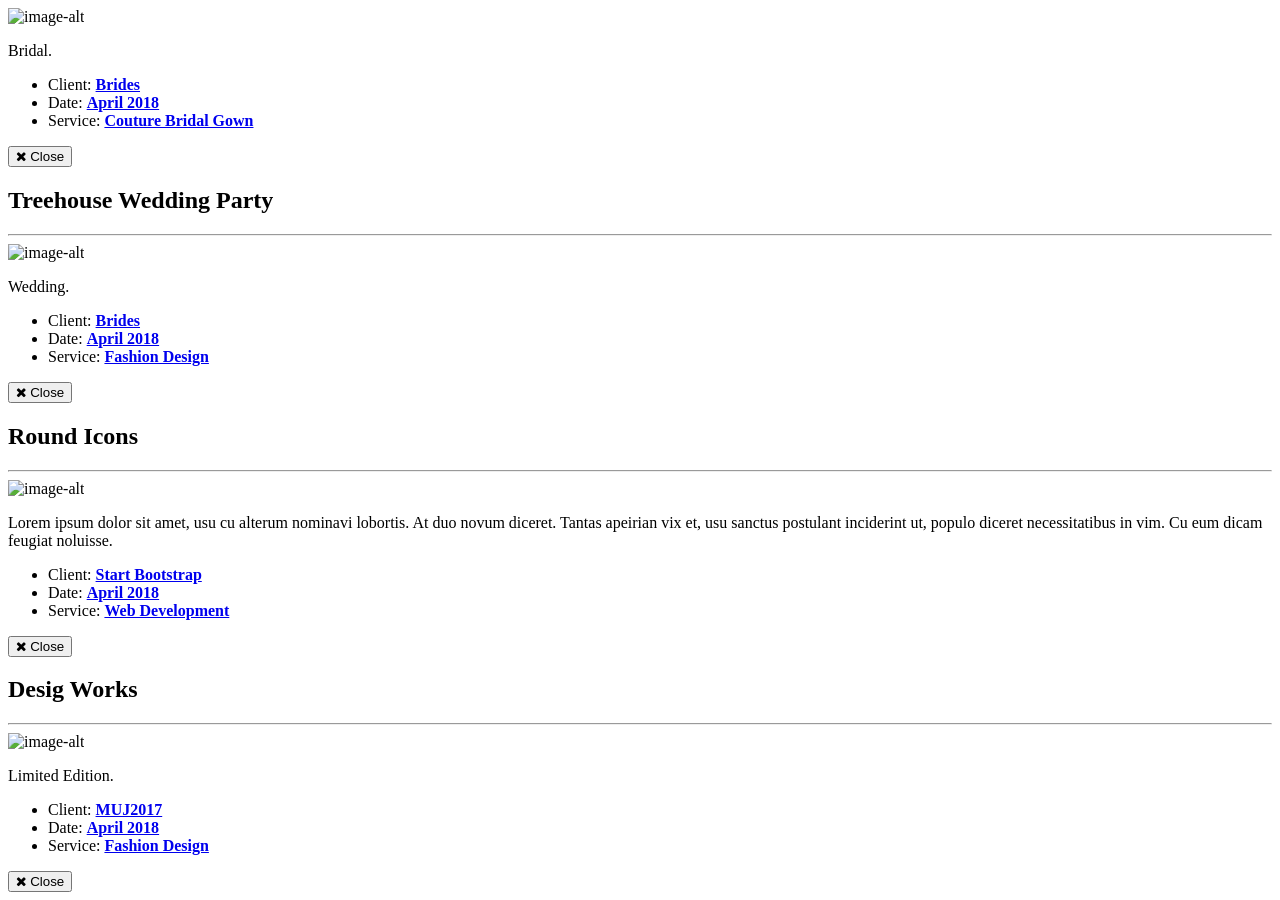
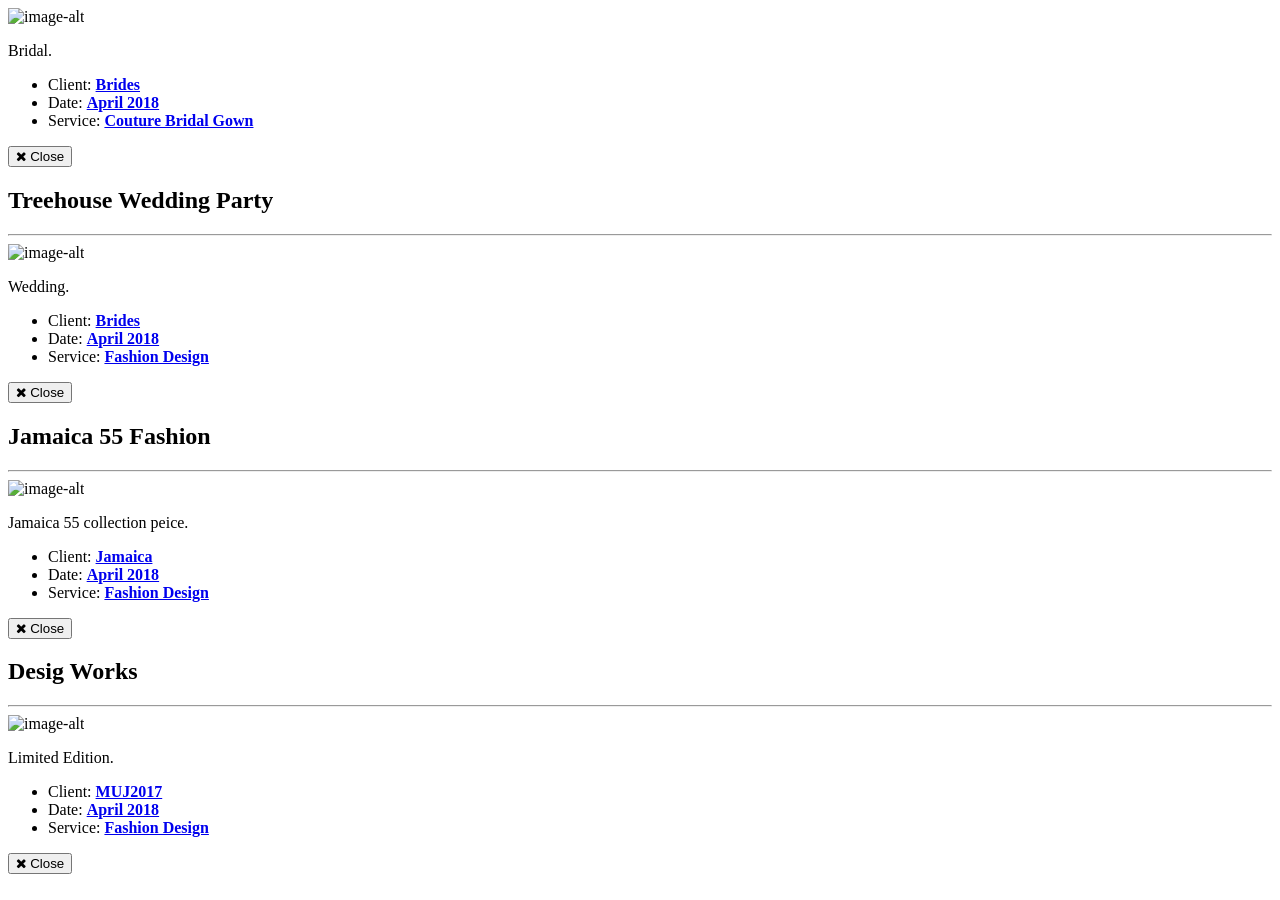
Before and after one commit to phpwebdevelope/phpwebdevelope.github.io, a Jekyll site: the page built from _posts/2018-01-13-project-6.markdown, in a window 1280 px wide and 900 px high, scrolled down 5717 px. Built offline with Jekyll 4.4.1, drawn with Linux system fonts in a browser that asks for light colours; some web fonts are replaced; some of the changed text lies outside the part shown.

Commit message:
Update 2018-01-13-project-6.markdown

```diff
--- a/_posts/2018-01-13-project-6.markdown
+++ b/_posts/2018-01-13-project-6.markdown
@@ -1,15 +1,15 @@
 ---
-title: Round Icons
-subtitle: Graphic Design
+title: Jamaica 55 Fashion
+subtitle: Fashion Design
 layout: default
 modal-id: 6
 date: 2018-01-15
-img: roundicons.png
-thumbnail: roundicons-thumbnail.png
+img: ja55.png
+thumbnail: ja55.png
 alt: image-alt
 project-date: April 2018
-client: Start Bootstrap
-category: Web Development
-description: Lorem ipsum dolor sit amet, usu cu alterum nominavi lobortis. At duo novum diceret. Tantas apeirian vix et, usu sanctus postulant inciderint ut, populo diceret necessitatibus in vim. Cu eum dicam feugiat noluisse.
+client: Jamaica
+category: Fashion Design
+description: Jamaica 55 collection peice.
 
 ---
```
